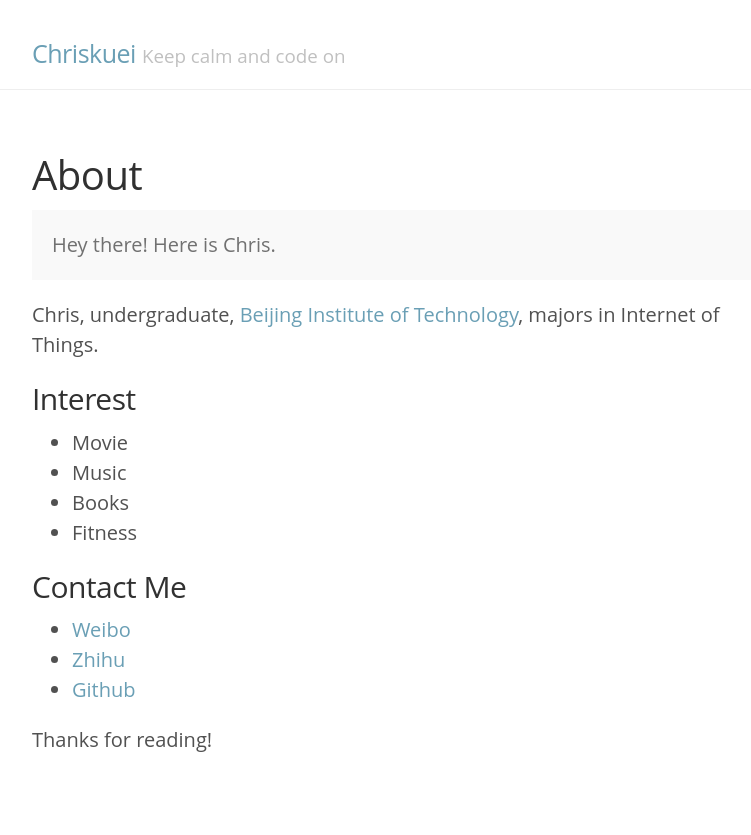
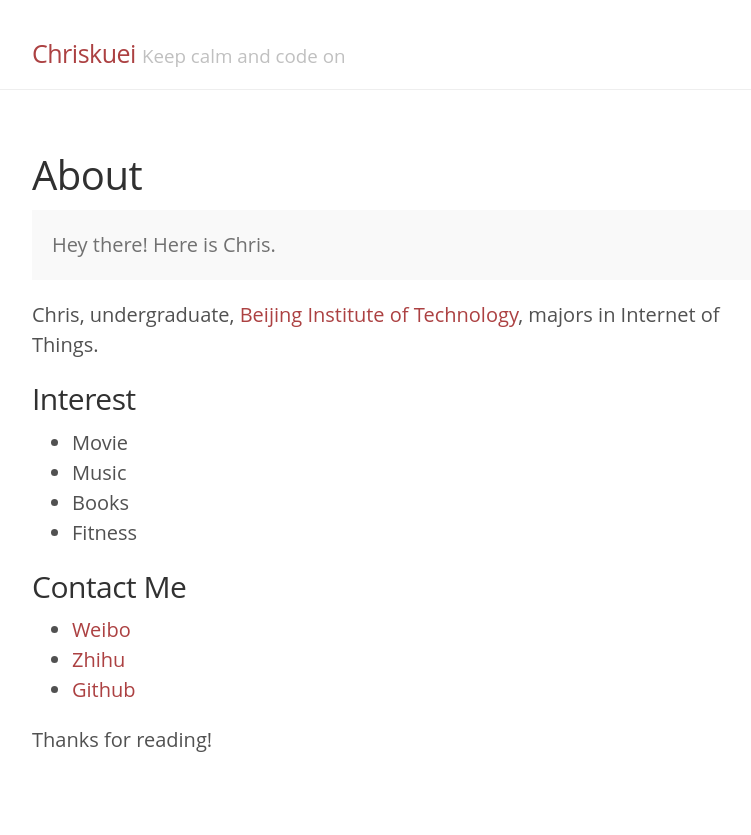
Before and after one commit to zylgithub666/Chriskuei.github.io, a Jekyll site: the page built from about.md, in a window 1280 px wide. Shown: the part 102-937 px from the top of the page, without its empty margins (248-999 px from the left). Built offline with Jekyll 4.4.1, drawn with Linux system fonts in a browser that asks for light colours; Markdown is read by kramdown in place of the engine named in the settings.

Commit message:
Modify theme color (red)

```diff
--- a/_layouts/default.html
+++ b/_layouts/default.html
@@ -3,7 +3,7 @@
 
   {% include head.html %}
 
-  <body class="theme-base-0d">
+  <body class="theme-base-08">
 
     {% include sidebar.html %}
 
```
